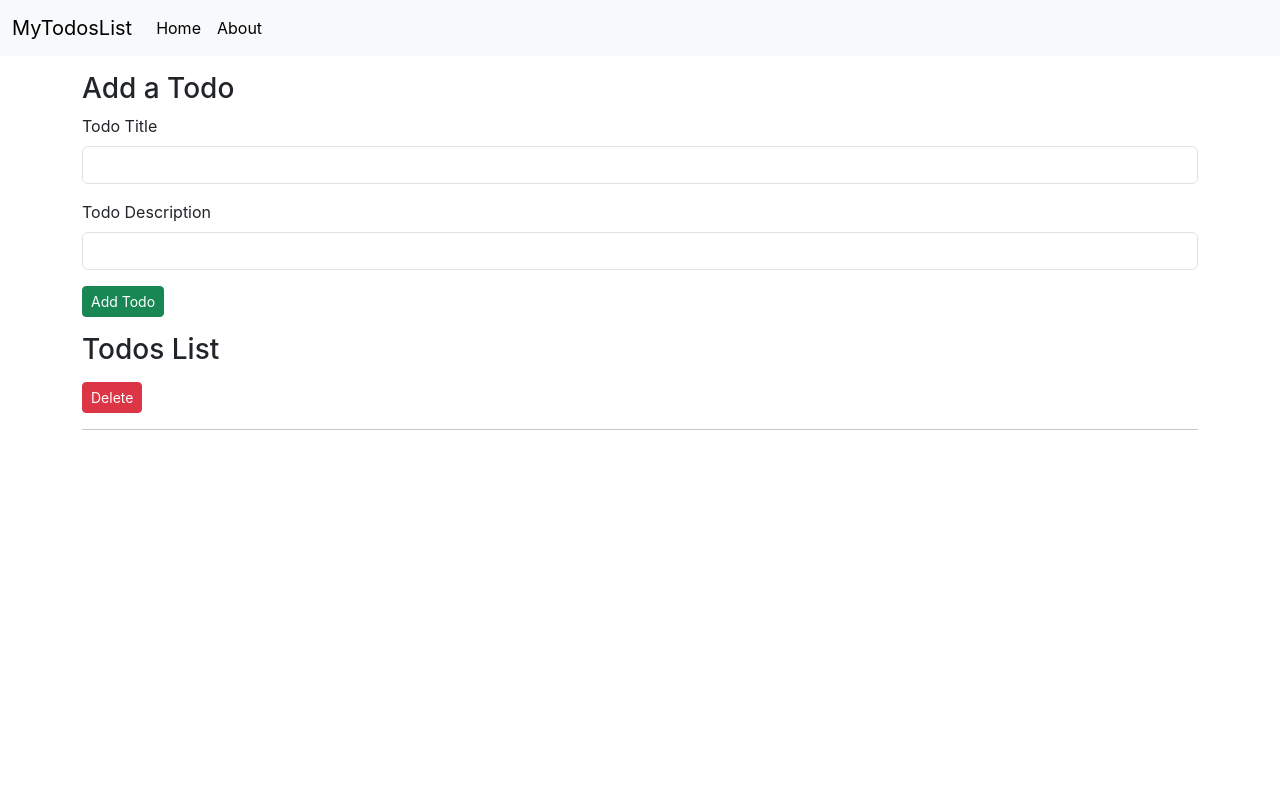
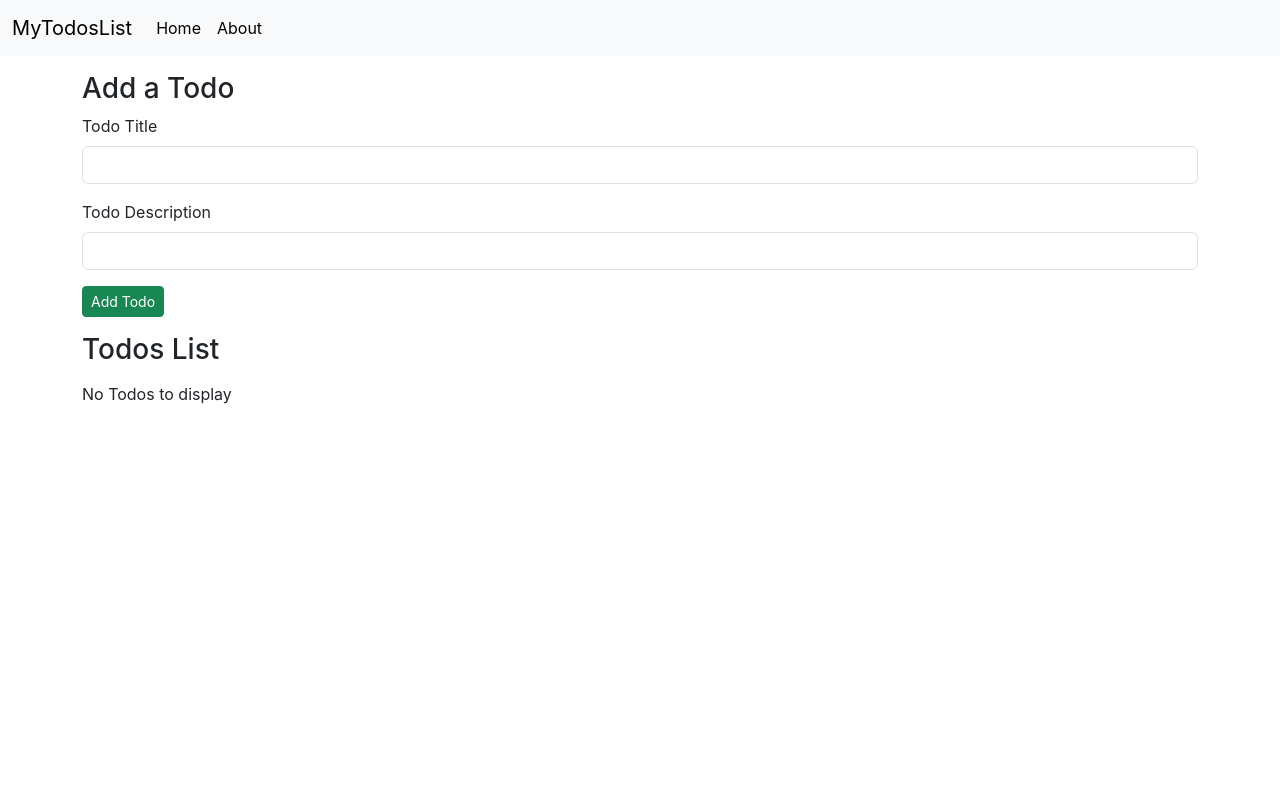
Before and after one commit to ayushierious/todolist, a React (Create React App) app: page / in a window 1280 px wide. Shown: the top 800 px of the page. Built offline with nearby package versions, Linux system fonts and the light colour scheme.

Commit message:
before router

```diff
--- a/package.json
+++ b/package.json
@@ -8,6 +8,7 @@
     "@testing-library/user-event": "^13.5.0",
     "react": "^18.2.0",
     "react-dom": "^18.2.0",
+    "react-router-dom": "^6.10.0",
     "react-scripts": "5.0.1",
     "web-vitals": "^2.1.4"
   },
--- a/src/App.js
+++ b/src/App.js
@@ -4,8 +4,6 @@ import Todos from "./MyComponents/Todos";
 import Footer from "./MyComponents/Footer";
 import Addtodo from "./MyComponents/Addtodo";
 import React, {useState, useEffect} from 'react';
-
-
 
 function App()
 {
@@ -46,7 +44,7 @@ const addTodo=(title,desc)=>{
 
   }
 
-  const [todos, setTodos] = useState([initTodo]);
+  const [todos, setTodos] = useState([]);
   useEffect(()=>{
     localStorage.setItem("todos",JSON.stringify(todos));
     }, [todos])
--- a/src/MyComponents/Addtodo.js
+++ b/src/MyComponents/Addtodo.js
@@ -8,9 +8,12 @@ const Addtodo = (props) => {
     if(!title || !desc){
       alert("Title or Description cannot be blank")
     }
+    else{
     props.addTodo(title,desc);
-
+    setTitle("");
+    setDesc("");
   }
+}
   return (
     <div className='container my-3'>
       <h3>Add a Todo</h3>
--- a/src/MyComponents/TodoItem.js
+++ b/src/MyComponents/TodoItem.js
@@ -5,6 +5,7 @@ export const TodoItem = ({todo,onDelete}) => {
     <div>
     <h4>{todo.title}</h4>
     <p>{todo.desc}</p>
+
     <button className='btn btn-sm btn-danger' onClick={()=>{onDelete(todo)}}>Delete</button>
     </div>
   )
--- a/src/MyComponents/Todos.js
+++ b/src/MyComponents/Todos.js
@@ -10,6 +10,7 @@ export const Todos = (props) => {
     <div className='container my-3' style={myStyle}>
 
         <h3 className='my-3'>Todos List</h3>
+        {console.log(props.todos.length)}
         {props.todos.length===0? "No Todos to display":
      props.todos.map((todo)=>{
       return(
```
Also changed, not shown: 1 other file (tests, documents, lock files or other folders).
